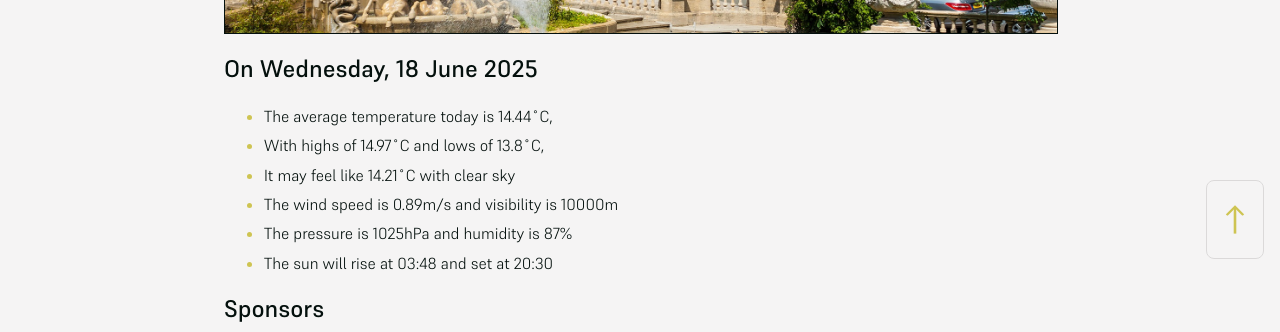
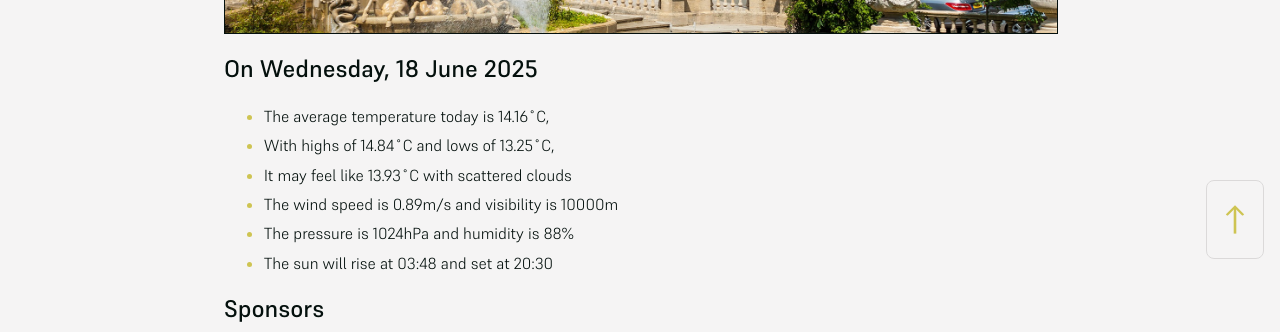
Before and after one commit to mat-0/cheltenham-open-data, a Jekyll site: the page built from index.md, in a window 1280 px wide. Shown: the part 625-957 px from the top of the page. Built offline with Jekyll 4.4.1, drawn with Linux system fonts in a browser that asks for light colours.

Commit message:
Updated 2025-06-18 02:29:18

```diff
--- a/index.md
+++ b/index.md
@@ -10,11 +10,11 @@ seo: Menu
 <!-- weather_marker starts -->
 ## On Wednesday, 18 June 2025
 
-- The average temperature today is 14.44˚C,
-- With highs of 14.97˚C and lows of 13.8˚C,
-- It may feel like 14.21˚C with clear sky
+- The average temperature today is 14.16˚C,
+- With highs of 14.84˚C and lows of 13.25˚C,
+- It may feel like 13.93˚C with scattered clouds
 - The wind speed is 0.89m/s and visibility is 10000m
-- The pressure is 1025hPa and humidity is 87%
+- The pressure is 1024hPa and humidity is 88%
 - The sun will rise at 03:48 and set at 20:30
 
 <!-- weather_marker ends -->
```
Also changed, not shown: _data/flood.json (+4 -4 lines), _pages/news.md (+6 -6 lines).
